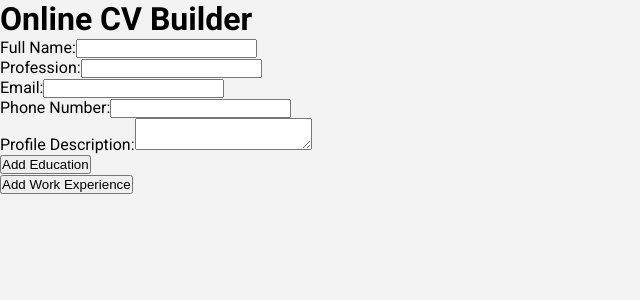
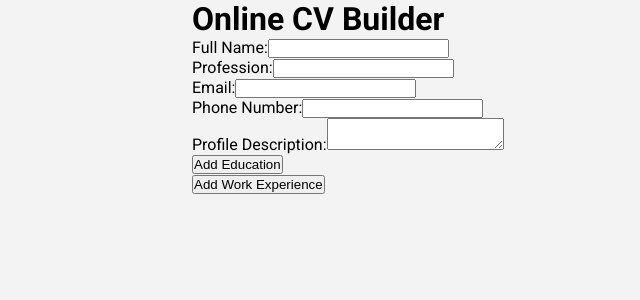
Before and after one commit to mark-akom/cv-builder, a React (Create React App) app: page / in a window 1280 px wide. Shown: the top 300 px of the page, without its empty margins (0-640 px from the left). Built offline with nearby package versions, Linux system fonts and the light colour scheme.

Commit message:
added class name to app container div

```diff
--- a/src/App.js
+++ b/src/App.js
@@ -88,7 +88,7 @@ class App extends Component {
   render() {
     const { profileInfo, educationList, workExperienceList } = this.state;
     return (
-      <div>
+      <div className="app-body">
         <h1>Online CV Builder</h1>
         <section className="personal-details">
           <PersonalInfo profile={profileInfo} handleProfileChange={this.handleProfileChange} />
```
